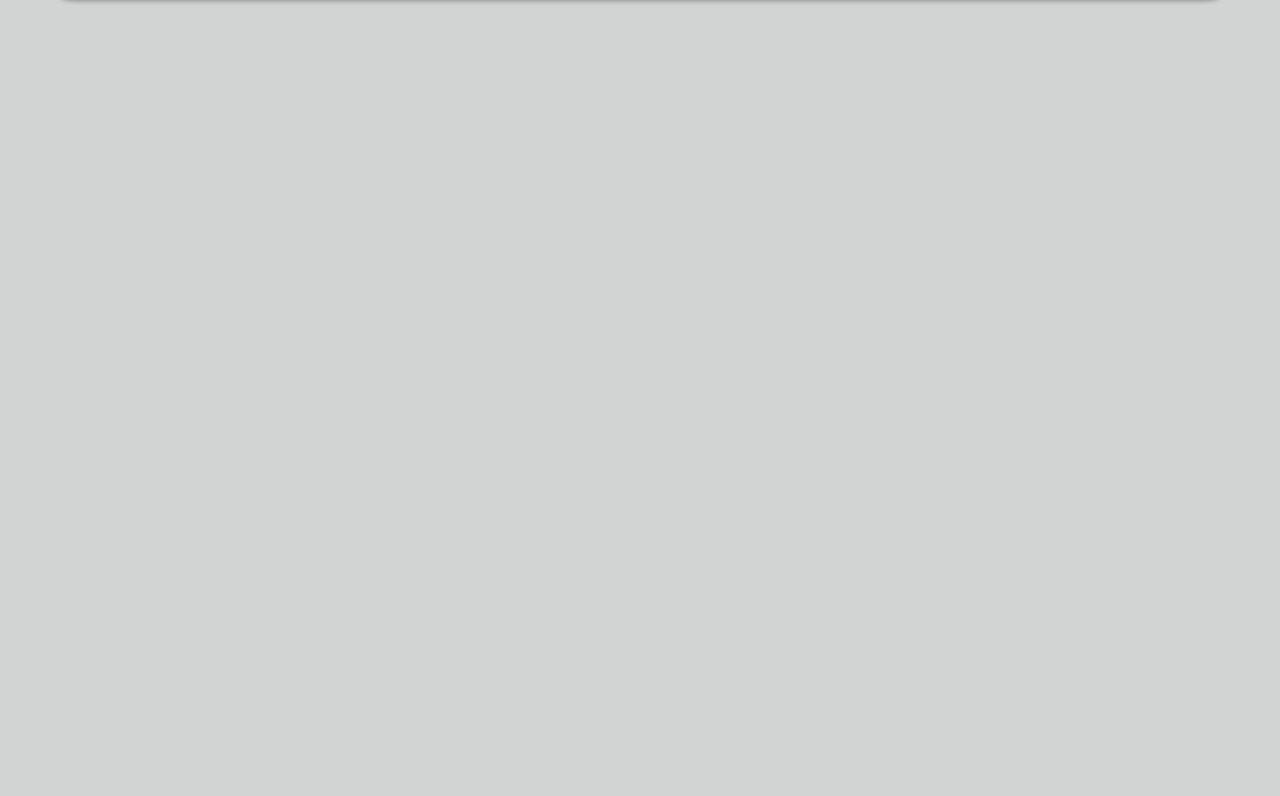
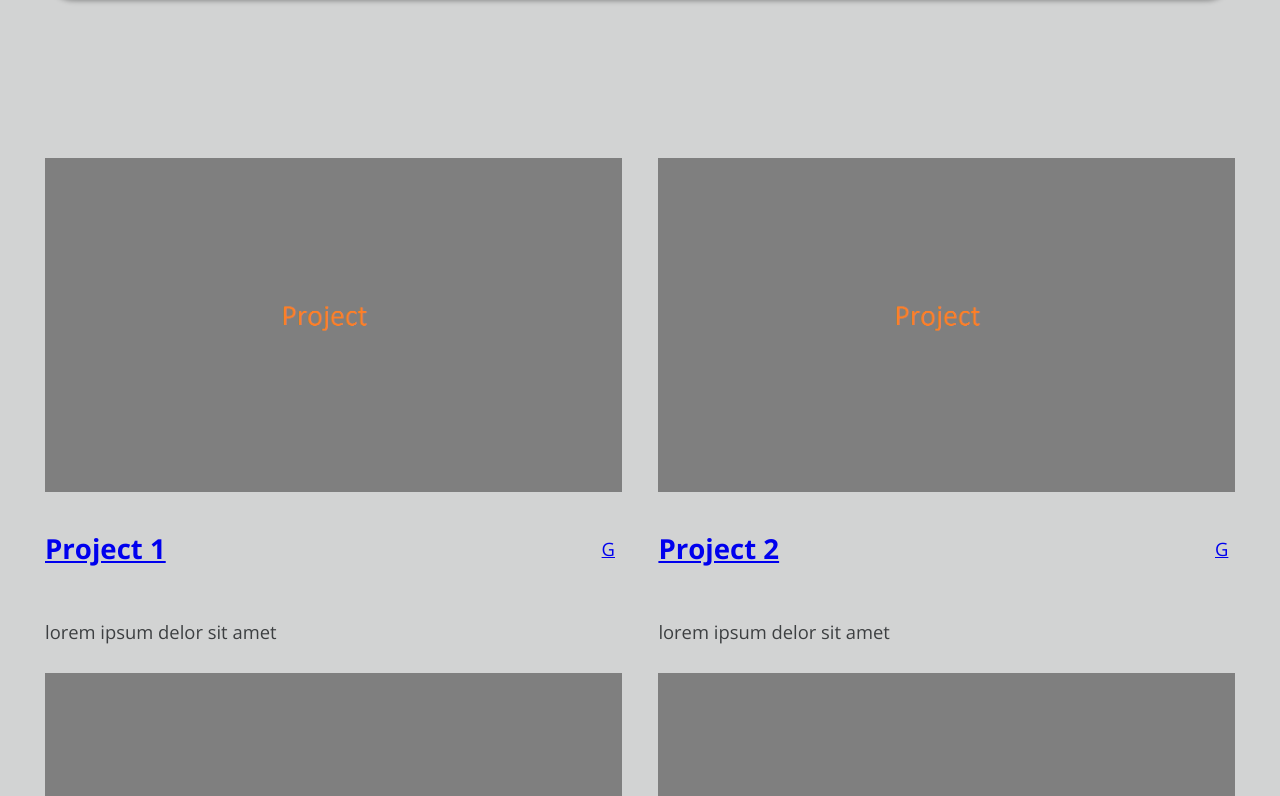
Before and after one commit to Grey-Whitt/portfolio-v3, a React (Create React App) app in the folder client/: page / in a window 1280 px wide. Shown: the part 2004-2800 px from the top of the page. Before the commit the page ends 2052 px from the top, so only its background shows below. Built offline with nearby package versions, Linux system fonts and the light colour scheme.

Commit message:
added project section skeleton

```diff
--- /dev/null
+++ b/client/src/components/Projects/Projects.styled.js
@@ -0,0 +1,38 @@
+import styled from 'styled-components'
+
+export const ProjectsContainer = styled.div`
+  margin-top: 10rem;
+  display: grid;
+  grid-template-columns: 1fr 1fr;
+  grid-gap: 1.5em 2em;
+`
+
+export const Project = styled.div`
+  display: grid;
+  grid-template-columns: 1fr 20px;
+  grid-template-rows: auto;
+  grid-gap: 10px;
+  grid-template-areas:
+    'image image'
+    'title icon'
+    'desc .';
+  -ms-flex-line-pack: start;
+  align-content: start;
+
+  .grid1 {
+    grid-area: image;
+  }
+  .grid2 {
+    grid-area: title;
+    align-self: center;
+  }
+  .grid3 {
+    grid-area: icon;
+    -ms-flex-item-align: center;
+    align-self: center;
+  }
+  .grid4 {
+    grid-area: desc;
+    margin-bottom: 0;
+  }
+`
--- /dev/null
+++ b/client/src/components/Projects/index.js
@@ -0,0 +1,76 @@
+import React from 'react'
+import { ProjectsContainer, Project } from './Projects.styled'
+
+const projects = [
+  {
+    title: 'Project 1',
+    description: 'lorem ipsum delor sit amet',
+    repo_link: 'https://github.com/Grey-Whitt/portfolio-v3',
+    deployed_link: 'https://github.com/Grey-Whitt',
+  },
+  {
+    title: 'Project 2',
+    description: 'lorem ipsum delor sit amet',
+    repo_link: 'https://github.com/Grey-Whitt/portfolio-v3',
+    deployed_link: 'https://github.com/Grey-Whitt',
+  },
+  {
+    title: 'Project 3',
+    description: 'lorem ipsum delor sit amet',
+    repo_link: 'https://github.com/Grey-Whitt/portfolio-v3',
+    deployed_link: 'https://github.com/Grey-Whitt',
+  },
+  {
+    title: 'Project 4',
+    description: 'lorem ipsum delor sit amet',
+    repo_link: 'https://github.com/Grey-Whitt/portfolio-v3',
+    deployed_link: 'https://github.com/Grey-Whitt',
+  },
+  {
+    title: 'Project 5',
+    description: 'lorem ipsum delor sit amet',
+    repo_link: 'https://github.com/Grey-Whitt/portfolio-v3',
+    deployed_link: 'https://github.com/Grey-Whitt',
+  },
+  {
+    title: 'Project 6',
+    description: 'lorem ipsum delor sit amet',
+    repo_link: 'https://github.com/Grey-Whitt/portfolio-v3',
+    deployed_link: 'https://github.com/Grey-Whitt',
+  },
+]
+
+const Projects = () => {
+  return (
+    <ProjectsContainer>
+      {projects.map((project) => (
+        <Project>
+          <a
+            className='grid1'
+            href={project.deployed_link}
+            target='_blank'
+            rel='noreferrer'
+          >
+            <img src='/images/sampleproject.png' alt={project.title} />
+          </a>
+          <h2 className='grid2'>
+            <a href={project.deployed_link} target='_blank' rel='noreferrer'>
+              {project.title}
+            </a>
+          </h2>
+          <a
+            className='grid3'
+            href={project.repo_link}
+            target='_blank'
+            rel='noreferrer'
+          >
+            G
+          </a>
+          <p className='grid4'>{project.description}</p>
+        </Project>
+      ))}
+    </ProjectsContainer>
+  )
+}
+
+export default Projects
--- a/client/src/screens/HomeScreen/index.js
+++ b/client/src/screens/HomeScreen/index.js
@@ -1,5 +1,6 @@
 import React from 'react'
 import About from '../../components/About'
+import Projects from '../../components/Projects'
 import { Container } from '../../styles'
 
 const HomeScreen = () => {
@@ -7,6 +8,7 @@ const HomeScreen = () => {
     <>
       <Container>
         <About />
+        <Projects />
       </Container>
     </>
   )
```
Also changed, not shown: client/public/images/sampleproject.png (added).
